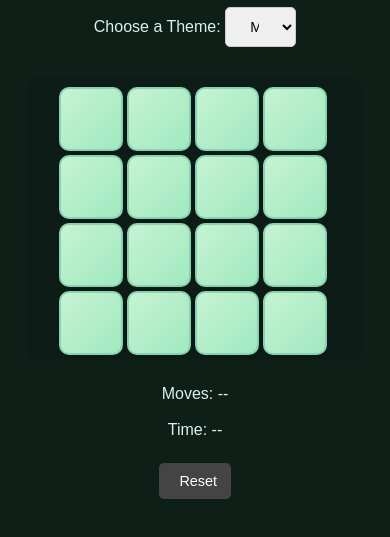
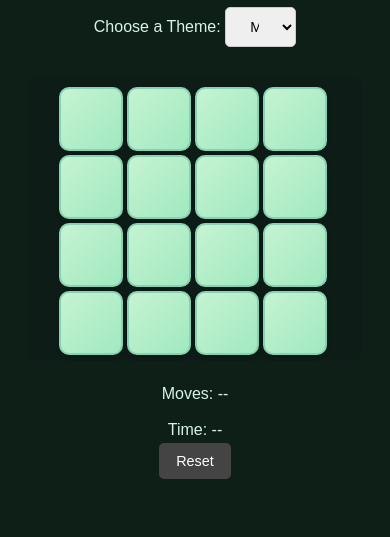
Before and after one commit to keara3k0/memory-match-game, a plain HTML site: page index.html in a window 390 px wide. Shown: the part 113-650 px from the top of the page. Drawn offline with Linux system fonts and the light colour scheme.

Commit message:
added separate declaration in media query for reset button to test text centering on smaller screens

```diff
--- a/styles/styles.css
+++ b/styles/styles.css
@@ -257,6 +257,13 @@ p {
     font-size: 1.5rem;
   }
 
+  #reset-btn {
+    display: flex;
+    justify-content: center;
+    align-items: center;
+    margin: 0 auto;
+  }
+
   #reset-btn,
   #theme-select {
     width: 19%;
```
